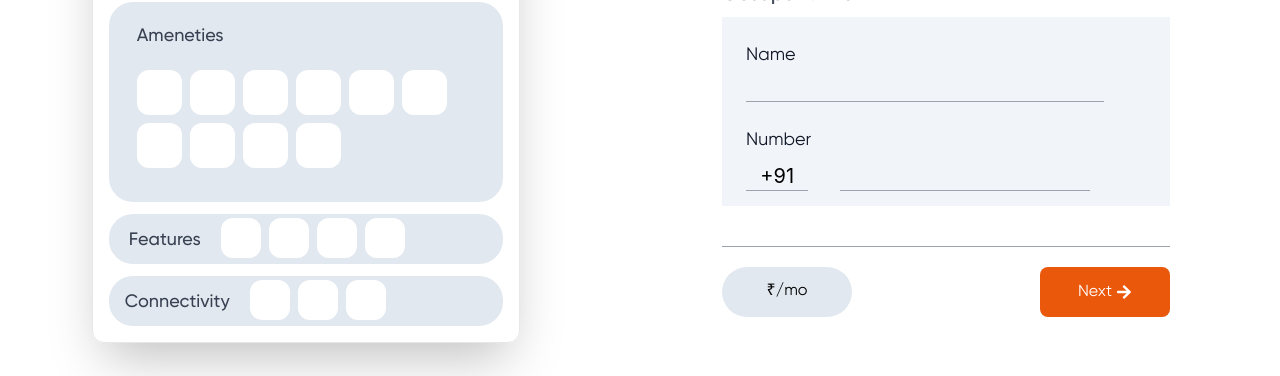
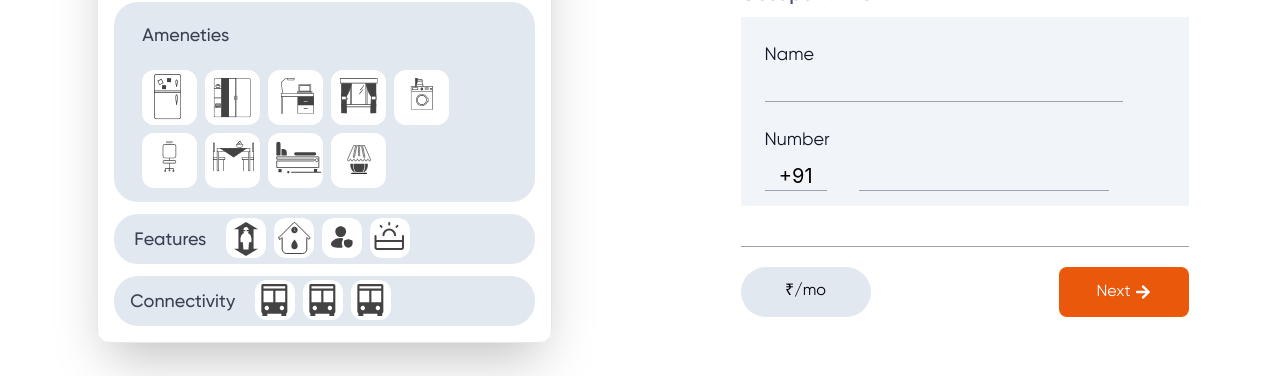
Before and after one commit to harshwarghade22/Mini-Project, a React (Vite) app: page /reserve1 in a window 1280 px wide. Shown: the part 375-751 px from the top of the page. Built offline with nearby package versions, Linux system fonts and the light colour scheme.

Commit message:
Reserve component and theme issue fixed

```diff
--- a/src/components/Reserve.jsx
+++ b/src/components/Reserve.jsx
@@ -1,16 +1,32 @@
 import React from "react";
 import Fridge from "./Icons/Fridge";
+import Tv from "./Icons/Tv";
+import DeskTable from "./Icons/DeskTable";
+import Curtains from "./Icons/Curtains";
+import WM from "./Icons/WM";
+import OfficeChair from "./Icons/OfficeChair";
+import Bed from "./Icons/Bed";
+import Dinning from "./Icons/Dinning";
+import Tablelamp from "./Icons/Tablelamp";
+import Wardrobe from "./Icons/Wardrobe";
+import Lift from "./Icons/Lift";
+import Security from "./Icons/Security";
+import Water from "./Icons/Water";
+import Desk from "./Icons/Desk";
+import Rail from "./Icons/Rail";
+import Bus from "./Icons/Bus";
 import { Link } from "react-router-dom";
+
 
 function Reserve() {
   return (
     <div>
-      <div  className="hidden md:block">
-        <div className="w-[90%] md:w-[95%] lg:w-[70%] mx-auto border border-gray-200 shadow-2xl rounded-xl flex md:flex-row flex-col p-4 lg:flex-col md:mx-auto  gap-x-3">
+      <div className="hidden md:block">
+        <div className="w-[90%] md:w-[95%] lg:w-[70%] mx-auto border border-gray-200 shadow-2xl rounded-xl flex flex-col md:flex-row  p-4 lg:flex-col md:mx-auto  gap-x-3">
           <div>
             <div className='h-[200px] md:h-[85%] lg:h-[200px] md:w-[300px] lg:w-full rounded-md bg-[url("https://d2blna3sxzw742.cloudfront.net/Property-Photos/46-Thumbnail_1.jpg")] bg-center bg-cover'>
             </div>
-            <div className="h-[40px] mt-3 flex gap-3">
+            <div className="h-[40px] mt-1 lg:mt-3 flex gap-3">
               <div className="w-3/5 bg-slate-200 rounded-full font-gilroy_regular  text-center py-3 text-sm">
                 Icon <span className="underline">Banglore,HSR Layout</span>
               </div>
@@ -25,29 +41,35 @@ function Reserve() {
               Ameneties
             </p>
             <div className="px-7 pt-5 flex flex-wrap gap-2">
-              <div className="w-[45px] h-[45px] bg-white rounded-xl"></div>
-              <div className="w-[45px] h-[45px] bg-white rounded-xl"></div>
-              <div className="w-[45px] h-[45px] bg-white rounded-xl"></div>
-              <div className="w-[45px] h-[45px] bg-white rounded-xl"></div>
-              <div className="w-[45px] h-[45px] bg-white rounded-xl"></div>
-              <div className="w-[45px] h-[45px] bg-white rounded-xl"></div>
-              <div className="w-[45px] h-[45px] bg-white rounded-xl"></div>
-              <div className="w-[45px] h-[45px] bg-white rounded-xl"></div>
-              <div className="w-[45px] h-[45px] bg-white rounded-xl"></div>
-              <div className="w-[45px] h-[45px] bg-white rounded-xl"></div>
+              <div className="w-[55px] h-[55px] bg-white rounded-xl px-3 py-1"><Fridge/></div>
+              <div className="w-[55px] h-[55px] bg-white rounded-xl px-2 py-2"><Wardrobe/></div>
+              {/* <div className="w-[55px] h-[55px] bg-white rounded-xl"><Tv/></div> */}
+              <div className="w-[55px] h-[55px] bg-white rounded-xl px-3 py-2"><Desk/></div>
+              <div className="w-[55px] h-[55px] bg-white rounded-xl px-2 py-2"><Curtains/></div>
+              <div className="w-[55px] h-[55px] bg-white rounded-xl px-4 py-2"><WM/></div>
+              <div className="w-[55px] h-[55px] bg-white rounded-xl px-5 py-2"><OfficeChair/></div>
+              <div className="w-[55px] h-[55px] bg-white rounded-xl px-2 py-2"><Dinning/></div>
+              <div className="w-[55px] h-[55px] bg-white rounded-xl px-2 py-2"><Bed/></div>
+              <div className="w-[55px] h-[55px] bg-white rounded-xl px-4 py-3"><Tablelamp/></div>
             </div>
           </div>
 
-          <div className="hidden md:block">
+          {/* <div>
+            <Link className=" text-sm underline text-blue-400 md:hidden block" to={"#"} >Click for more details</Link>
+          </div> */}
+
+
+
+          <div className="hidden lg:block">
             <div className="md:w-[200px] lg:w-full w-full md:h-[50%] lg:h-[50px] h-[50px] bg-slate-200 mt-3 rounded-full md:rounded-3xl flex md:flex-col lg:flex-row px-1 pb-10">
               <p className="font-gilroy_medium text-lg text-gray-700 py-3 pl-4">
                 Features
               </p>
               <div className="pl-5 md:pt-0 pt-1 lg:pt-1 flex flex-wrap gap-2">
-                <div className="w-[40px] h-[40px] bg-white rounded-xl"></div>
-                <div className="w-[40px] h-[40px] bg-white rounded-xl"></div>
-                <div className="w-[40px] h-[40px] bg-white rounded-xl"></div>
-                <div className="w-[40px] h-[40px] bg-white rounded-xl"></div>
+                <div className="w-[40px] h-[40px] bg-white rounded-xl px-2 py-1"><Lift/></div>
+                <div className="w-[40px] h-[40px] bg-white rounded-xl px-1 py-1"><Water/></div>
+                <div className="w-[40px] h-[40px] bg-white rounded-xl p-2"><Security/></div>
+                <div className="w-[40px] h-[40px] bg-white rounded-xl p-1"><DeskTable/></div>
               </div>
             </div>
             <div className="w-full md:h-[100px] lg:h-[50px] h-[50px] bg-slate-200 mt-3 rounded-full md:rounded-3xl flex md:flex-col lg:flex-row ">
@@ -55,16 +77,21 @@ function Reserve() {
                 Connectivity
               </p>
               <div className="pl-5 md:pt-0 pt-1 lg:pt-1 flex flex-wrap gap-2">
-                <div className="w-[40px] h-[40px] bg-white rounded-xl"></div>
-                <div className="w-[40px] h-[40px] bg-white rounded-xl"></div>
-                <div className="w-[40px] h-[40px] bg-white rounded-xl"></div>
+                <div className="w-[40px] h-[40px] bg-white rounded-xl px-1.5 py-1"><Bus/></div>
+                <div className="w-[40px] h-[40px] bg-white rounded-xl px-1.5 py-1"><Bus/></div>
+                <div className="w-[40px] h-[40px] bg-white rounded-xl px-1.5 py-1"><Bus/></div>
               </div>
             </div>
 
+
+
           </div>
-          <div className="mt-4 text-xl underline block md:hidden">
-            <Link to="">More Details</Link>
-          </div>
+
+
+
+
+
+
 
         </div>
       </div>
@@ -76,6 +103,8 @@ function Reserve() {
           <p className="underline">Banglore,HSR Layoit</p>
           <p className="text-xl font-gilroy_bold pt-1">Rs.4200/-</p>
           <p className="pt-4">Deposit : 1 Month Rent</p>
+          <Link className="pt-7 text-sm underline text-blue-400" to={"#"} >Click for more details</Link>
+
         </div>
       </div>
 
--- a/src/components/filter-btn/FilterBtn.module.css
+++ b/src/components/filter-btn/FilterBtn.module.css
@@ -6,7 +6,7 @@
 }
 
 .label {
-    color: white;
+    color: black;
     font-size: 20px;
     font-weight: 400;
 }
--- a/src/main.jsx
+++ b/src/main.jsx
@@ -7,7 +7,7 @@ import './index.css'
 
 ReactDOM.createRoot(document.getElementById('root')).render(
   <React.StrictMode>
-    <MantineProvider>
+    <MantineProvider forceColorScheme="light">
       <App />
     </MantineProvider>
   </React.StrictMode>,
```
